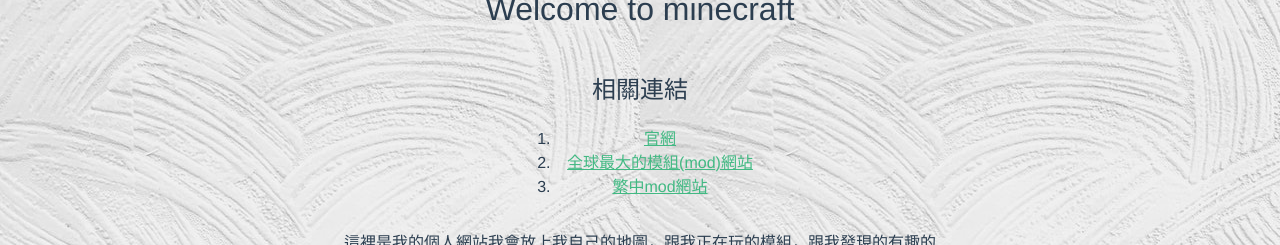
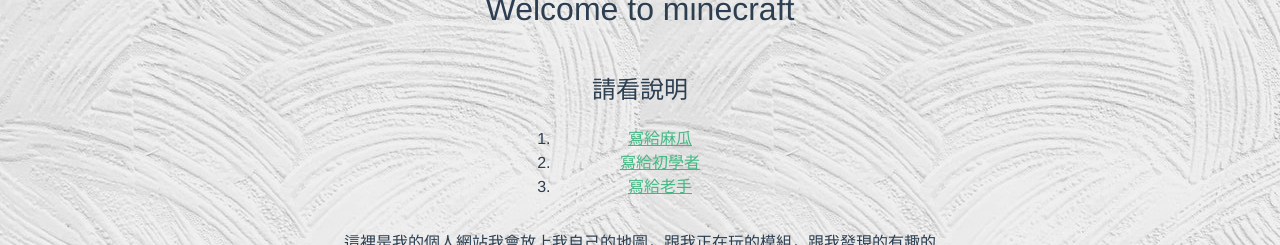
Before and after one commit to Hans-lee-2006/minecraft, a Vue app: page /#/ in a window 1280 px wide. Shown: the part 210-455 px from the top of the page. Built offline with nearby package versions, Linux system fonts and the light colour scheme.

Commit message:
Update HelloWorld.vue

```diff
--- a/src/components/HelloWorld.vue
+++ b/src/components/HelloWorld.vue
@@ -4,7 +4,7 @@
     <h1>{{ msg }}</h1>
     <div class="container">
       <div class="block">
-        <h2>相關連結</h2>
+        <h2>請看說明</h2>
         <ol>
           <li v-for="l in links" v-bind:key="l.name">
             <a :href="l.url" target="_blank">
@@ -27,9 +27,9 @@
     return {
       msg: 'Welcome to  minecraft',
       links: [
-        {name: '官網', url: 'https://www.minecraft.net/zh-hant/'},
-        {name: '全球最大的模組(mod)網站', url: 'https://www.curseforge.com/minecraft/modpacks'},
-        {name: '繁中mod網站', url: 'https://mcfuns.com.tw/category/%E9%81%8A%E6%88%B2%E6%9D%90%E8%B3%AA/%E5%85%89%E5%BD%B1%E5%8C%85/'}
+        {name: '寫給麻瓜', url: 'https://hackmd.io/HuVYJXouSi6uZd8oNXmJQA?view'},
+        {name: '寫給初學者', url: 'https://hackmd.io/5fJF_mU8S0e915U6h7dG2w?view'},
+        {name: '寫給老手', url: 'https://hackmd.io/A7Wgqb4IQh27zXzZ7BbTFQ?view'}
       ]
     }
   }
```
